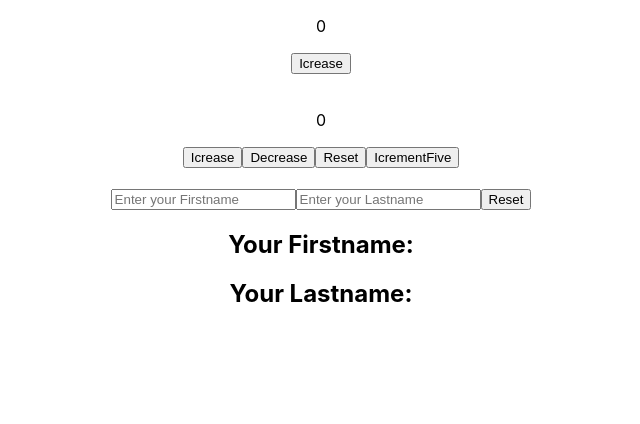
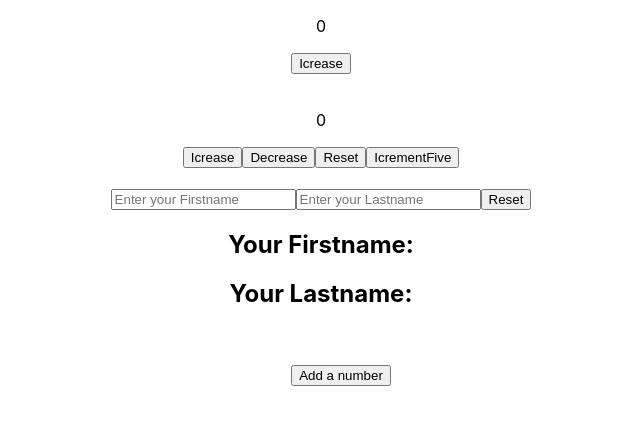
Before and after one commit to ayub6717/React-Hooks, a React (Create React App) app: page / in a window 1280 px wide. Shown: the top 424 px of the page, without its empty margins (319-959 px from the left). Built offline with nearby package versions, Linux system fonts and the light colour scheme.

Commit message:
useState with array

```diff
--- a/src/App.js
+++ b/src/App.js
@@ -1,5 +1,6 @@
 import './App.css';
 import HookCounter from './Components/HookCounter';
+import HookCounterFour from './Components/HookCounterFour';
 import HookCounterTree from './Components/HookCounterTree';
 import HookCounterTwo from './Components/HookCounterTwo';
 
@@ -8,7 +9,8 @@
     <div className="App">
       <HookCounter /> <br/>
       <HookCounterTwo /> <br/>
-      <HookCounterTree />
+      <HookCounterTree /> <br/>
+      <HookCounterFour />
     </div>
   );
 }
--- /dev/null
+++ b/src/Components/HookCounterFour.js
@@ -0,0 +1,23 @@
+import React, {useState} from 'react'
+
+function HookCounterFour() {
+    const [items, setitems] = useState([])
+    const addItem = () => {
+        setitems([...items, {
+            id: items.length,
+            value: Math.floor(Math.random() * 10) + 1
+        }])
+    }
+    return (
+        <div>
+            <ul>
+                <button onClick={addItem}> Add a number </button>
+                { items.map(item => (
+                    <li key={item.id}> {item.value} </li>
+                ))}
+            </ul>
+        </div>
+    )
+}
+
+export default HookCounterFour
```
Also changed, not shown: 1 other file (tests, documents, lock files or other folders).
